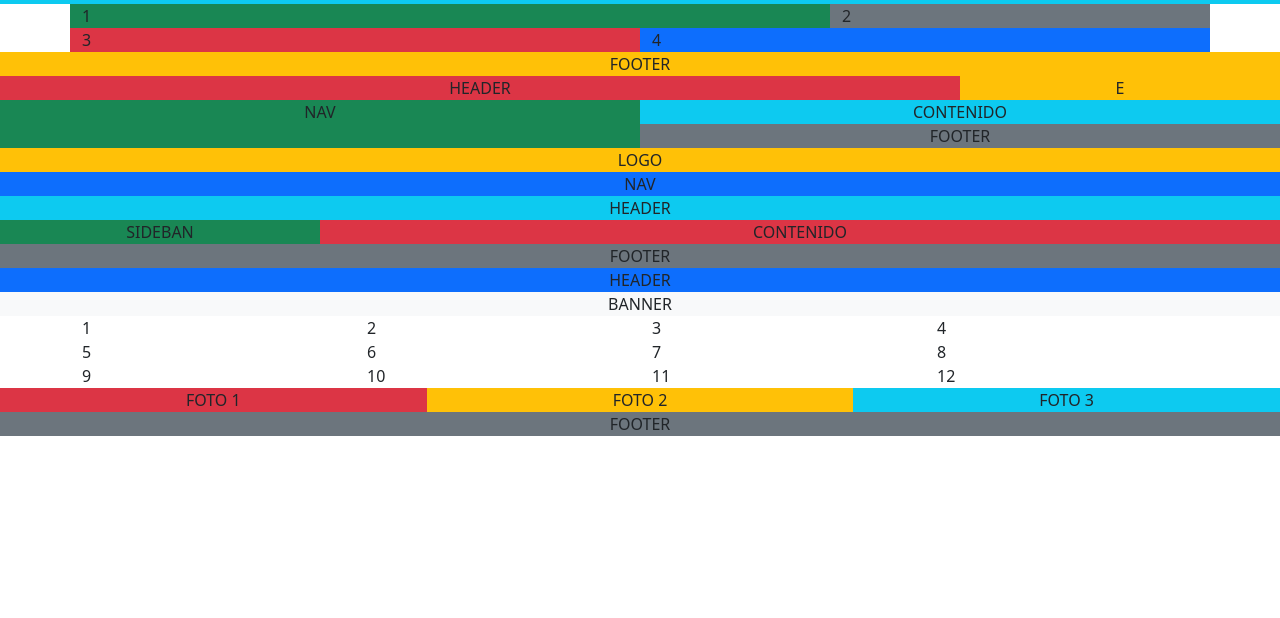
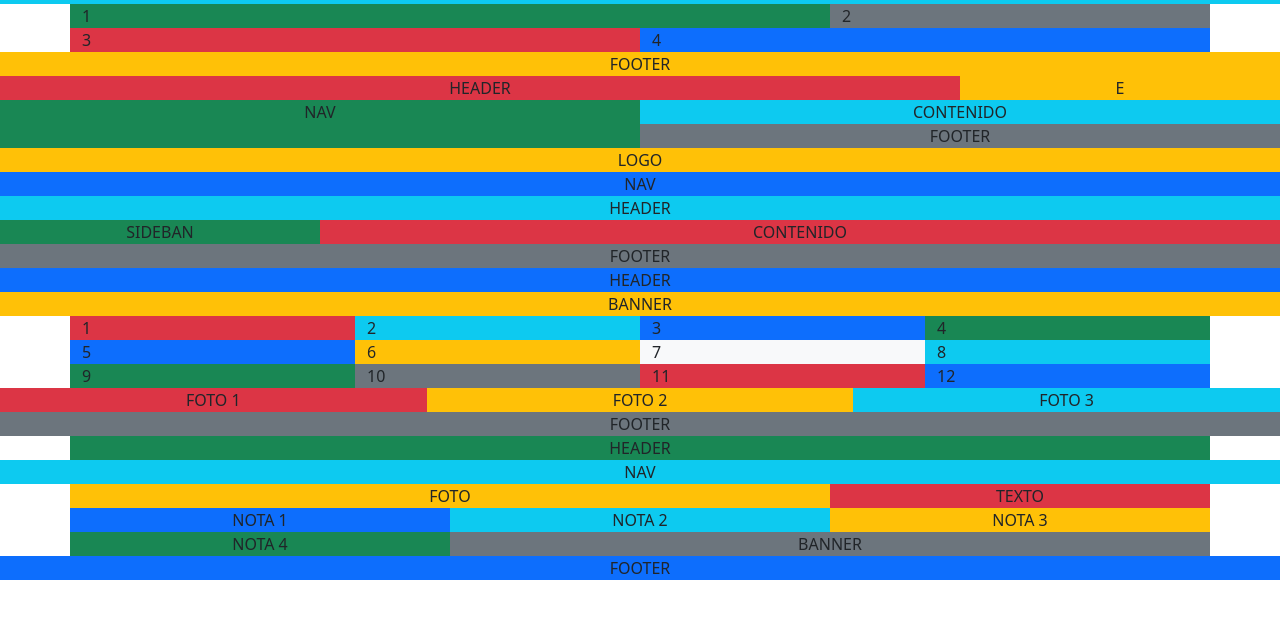
Before and after one commit to dantemnr/bootstrap, a plain HTML site: page ej-bootstrap.html in a window 1280 px wide. Shown: the part 76-694 px from the top of the page. Drawn offline with nearby package versions, Linux system fonts and the light colour scheme.

Commit message:
ejercicios

```diff
--- a/ej-bootstrap.html
+++ b/ej-bootstrap.html
@@ -84,28 +84,28 @@
             <div class="col bg-primary">HEADER</div>
         </div>
         <div class="row">
-            <div class="col bg-light">BANNER</div>
+            <div class="col bg-warning">BANNER</div>
         </div>
     </div>
 
     <div class="container">
         <div class="row">
-            <div class="col">1</div>
-            <div class="col">2</div>
-            <div class="col">3</div>
-            <div class="col">4</div>
+            <div class="col bg-danger">1</div>
+            <div class="col bg-info">2</div>
+            <div class="col bg-primary">3</div>
+            <div class="col bg-success">4</div>
         </div>
         <div class="row">
-            <div class="col">5</div>
-            <div class="col">6</div>
-            <div class="col">7</div>
-            <div class="col">8</div>
+            <div class="col bg-primary">5</div>
+            <div class="col bg-warning">6</div>
+            <div class="col bg-light">7</div>
+            <div class="col bg-info">8</div>
         </div>
         <div class="row">
-            <div class="col">9</div>
-            <div class="col">10</div>
-            <div class="col">11</div>
-            <div class="col">12</div>
+            <div class="col bg-success">9</div>
+            <div class="col bg-secondary">10</div>
+            <div class="col bg-danger">11</div>
+            <div class="col bg-primary">12</div>
         </div>
     </div>
 
@@ -123,7 +123,38 @@
 
     <!--Ej 5-->
 
-    <div class=""></div>
+    <div class="container text-center">
+        <div class="row">
+            <div class="col bg-success">
+                HEADER
+            </div>
+        </div>
+    </div>
+    <div class="container-fluid text-center">
+        <div class="row bg-info">
+            <div class="col">NAV</div>
+        </div>
+    </div>
+    <div class="container text-center">
+        <div class="row">
+            <div class="col-sm-8 bg-warning">FOTO</div>
+            <div class="col-sm-4 bg-danger">TEXTO</div>
+        </div>
+        <div class="row">
+            <div class="col-sm-4 bg-primary">NOTA 1</div>
+            <div class="col-sm-4 bg-info">NOTA 2</div>
+            <div class="col-sm-4 bg-warning">NOTA 3</div>
+        </div>
+        <div class="row">
+            <div class="col-sm-4 bg-success">NOTA 4</div>
+            <div class="col-sm-8 bg-secondary">BANNER</div>
+        </div>
+    </div>
+    <div class="container-fluid text-center">
+        <div class="row bg-primary">
+            <div class="col">FOOTER</div>
+        </div>
+    </div>
 
     <!-- Optional JavaScript; choose one of the two! -->
 
```
Also changed, not shown: cet.html (added, +11 -0 lines).
